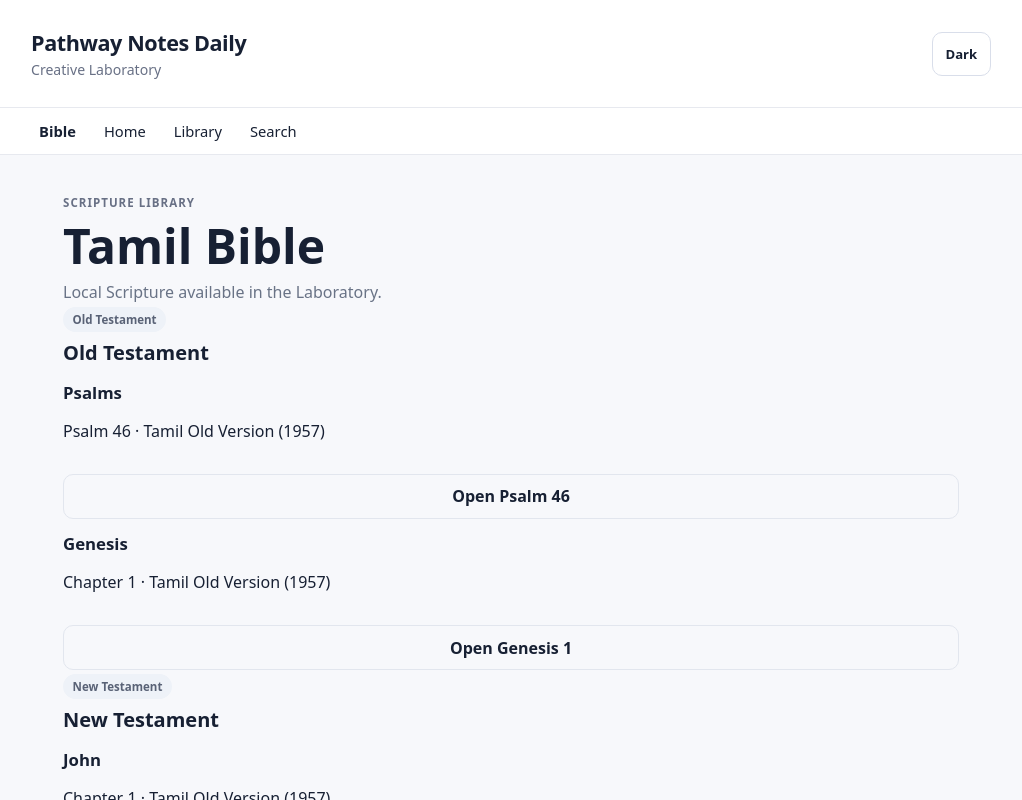
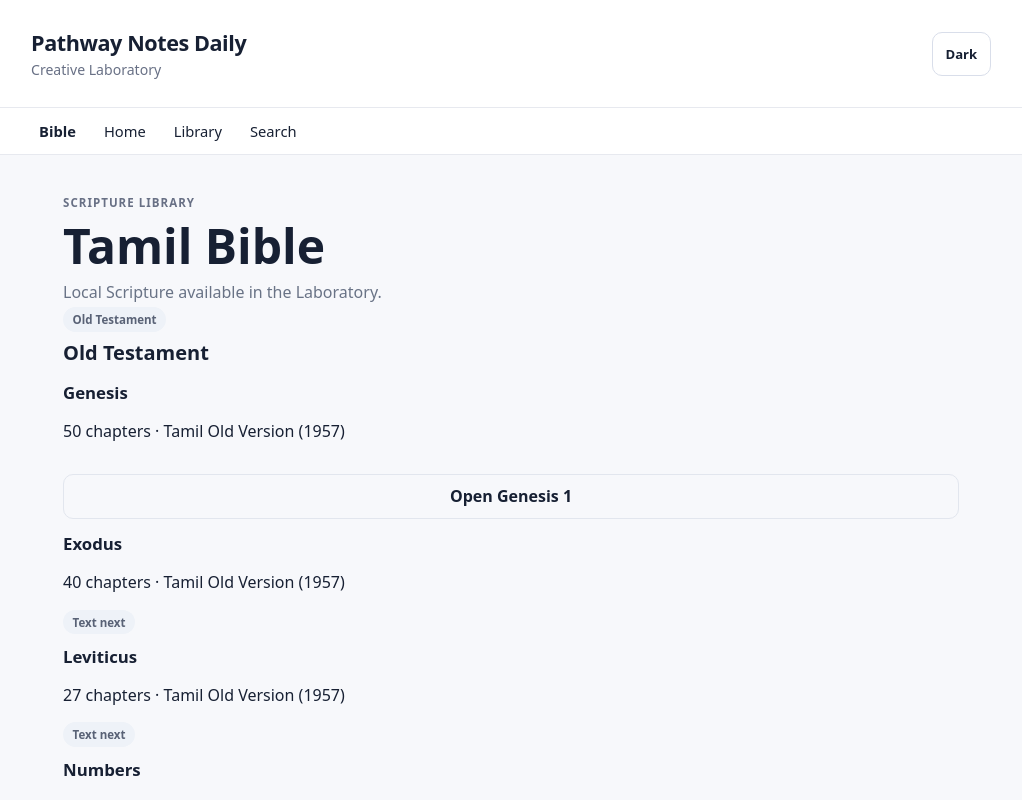
Before and after one commit to edwinsefer/Pathway-Notes-Daily-Lab, a React (Vite) app: page / in a window 1280 px wide. Both pictures are taken after a click on the button "Bible". Shown: the top 800 px of the page, without its empty margins (129-1151 px from the left). Built offline with nearby package versions, Linux system fonts and the light colour scheme.

Commit message:
Connect Bible Library to 66-book master index

```diff
--- a/src/App.tsx
+++ b/src/App.tsx
@@ -3,6 +3,7 @@ import { todaysPathway } from './data/todaysPathway'
 import { psalm46 } from './data/scripture/psalm46'
 import { multiBookTest } from './data/scripture/multiBookTest'
 import { genesisChapter1 } from './data/scripture/genesis'
+import { bibleBooks } from './data/scripture/bibleBooks'
 import type { ScriptureChapter } from './data/scripture/psalm46'
 
 type Theme = 'light' | 'dark'
@@ -181,58 +182,42 @@ function App() {
               <p>Local Scripture available in the Laboratory.</p>
             </div>
 
-            <section className="bible-testament" aria-labelledby="old-testament-title">
+            {(['Old Testament', 'New Testament'] as const).map((testament) => (
+              <section className="bible-testament" aria-labelledby={testament === 'Old Testament' ? 'old-testament-title' : 'new-testament-title'} key={testament}>
                 <div className="bible-testament-heading">
-                <span className="pathway-category">Old Testament</span>
-                <h2 id="old-testament-title">Old Testament</h2>
+                  <span className="pathway-category">{testament}</span>
+                  <h2 id={testament === 'Old Testament' ? 'old-testament-title' : 'new-testament-title'}>{testament}</h2>
                 </div>
 
                 <div className="bible-book-list">
-                <article className="scripture-library-item">
+                  {bibleBooks.filter((book) => book.testament === testament).map((book) => {
+                    const availableChapter =
+                      book.id === 'psalms'
+                        ? psalm46
+                        : book.id === 'genesis'
+                          ? genesisChapter1Data
+                          : multiBookTest.find((chapter) => chapter.book.toLowerCase() === book.name.toLowerCase())
+
+                    return (
+                      <article className="scripture-library-item" key={book.id}>
                         <div>
-                    <h3>Psalms</h3>
-                    <p>Psalm 46 · {psalm46.translation}</p>
+                          <h3>{book.name}</h3>
+                          <p>{book.chapters} {book.chapters === 1 ? 'chapter' : 'chapters'} · Tamil Old Version (1957)</p>
                         </div>
 
-                  <button className="library-open-button" type="button" onClick={() => openScripture(psalm46)}>
-                    Open Psalm 46
+                        {availableChapter ? (
+                          <button className="library-open-button" type="button" onClick={() => openScripture(availableChapter)}>
+                            Open {book.name} {availableChapter.chapter}
                           </button>
+                        ) : (
+                          <span className="pathway-category">Text next</span>
+                        )}
                       </article>
-
-                <article className="scripture-library-item">
-                  <div>
-                    <h3>Genesis</h3>
-                    <p>Chapter 1 · {genesisChapter1Data.translation}</p>
-                  </div>
-
-                  <button className="library-open-button" type="button" onClick={() => openScripture(genesisChapter1Data)}>
-                    Open Genesis 1
-                  </button>
-                </article>
+                    )
+                  })}
                 </div>
               </section>
-
-            <section className="bible-testament" aria-labelledby="new-testament-title">
-              <div className="bible-testament-heading">
-                <span className="pathway-category">New Testament</span>
-                <h2 id="new-testament-title">New Testament</h2>
-              </div>
-
-              <div className="bible-book-list">
-                {multiBookTest.filter((chapter) => chapter.book !== 'Genesis').map((chapter) => (
-                  <article className="scripture-library-item" key={chapter.book + '-' + chapter.chapter}>
-                    <div>
-                      <h3>{chapter.book}</h3>
-                      <p>Chapter {chapter.chapter} · {chapter.translation}</p>
-                    </div>
-
-                    <button className="library-open-button" type="button" onClick={() => openScripture(chapter)}>
-                      Open {chapter.book} {chapter.chapter}
-                    </button>
-                  </article>
             ))}
-              </div>
-            </section>
           </section>
         )}
 
```
Lines whose indentation alone changed are shown as unchanged.
